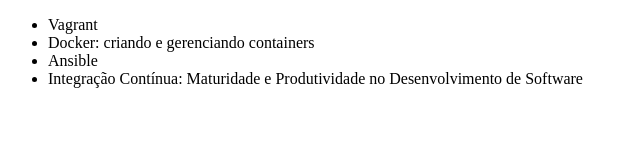
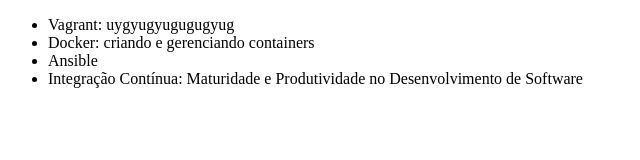
Before and after one commit to j-atae/alura-git, a plain HTML site: page index.html in a window 1280 px wide. Shown: the whole page, without its empty margins (0-640 px from the left). Drawn offline with Linux system fonts and the light colour scheme.

Commit message:
Corrigindo curso de Vangrant

```diff
--- a/index.html
+++ b/index.html
@@ -6,7 +6,7 @@
 </head>
 <body>
     <ul>
-        <li>Vagrant</li>
+        <li>Vagrant: uygyugyugugugyug</li>
         <li>Docker: criando e gerenciando containers</li>
         <li>Ansible</li>
         <li>Integração Contínua: Maturidade e Produtividade no Desenvolvimento de Software</li>
```
